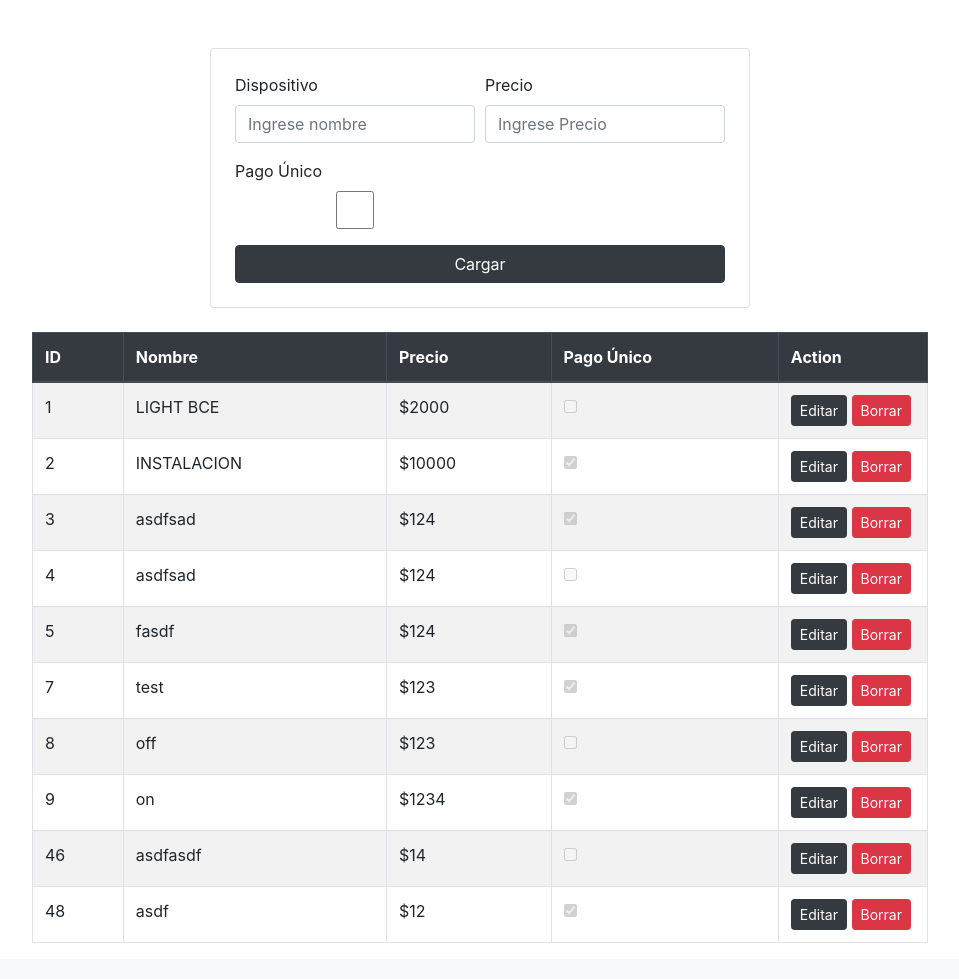
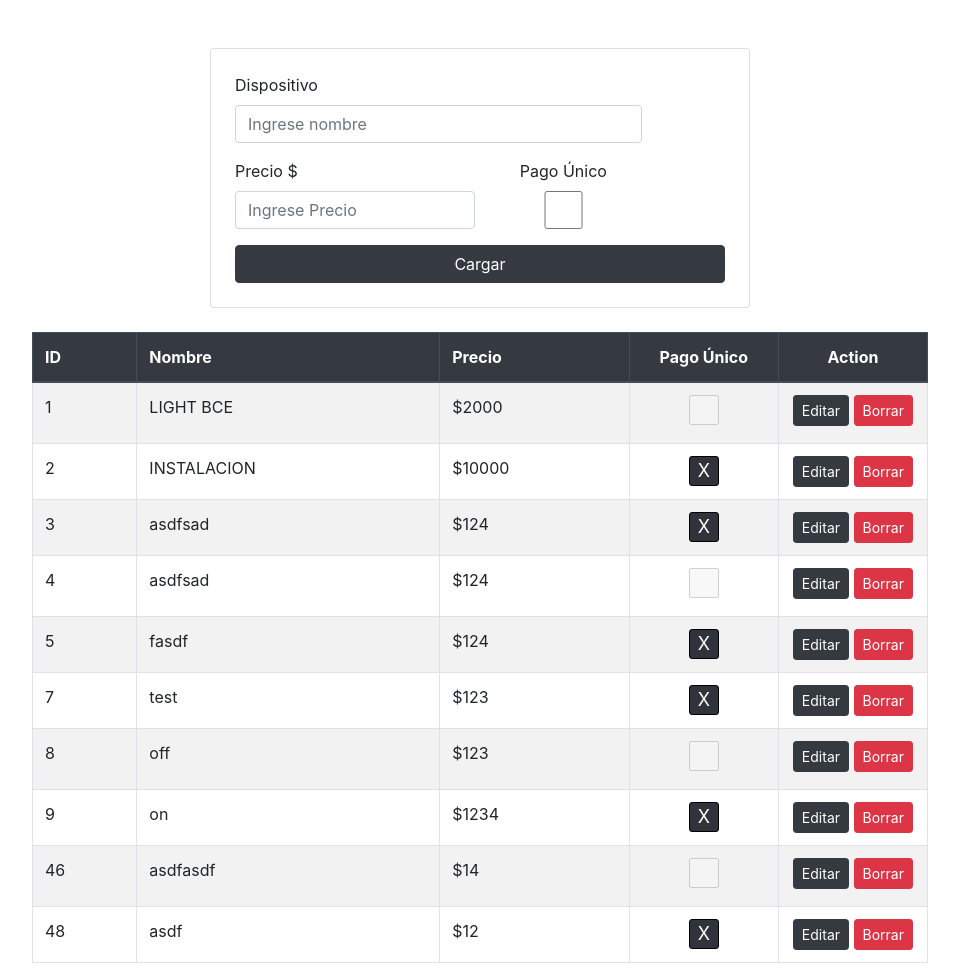
Before and after one commit to laharke/presupuestadorpdf, a Django app: page /abm_dispositivos in a window 1280 px wide. Shown: the part 64-1043 px from the top of the page, without its empty margins (160-1119 px from the left). Before the commit the page ends 1007 px from the top, so only its background shows below. Run offline with Django 5.2, Linux system fonts and the light colour scheme; a user stored in the database is signed in; data comes from the database, SQL or seed files in the repository; both versions use the stored data as it was after the commit; some libraries are stand-ins or nearby versions.

Commit message:
style table y minor fixes

```diff
--- a/clientes/static/style.css
+++ b/clientes/static/style.css
@@ -312,3 +312,20 @@ section p {
     max-width: 400px;
     width: 100%;
 }
+
+.checkbox-container:has(> input:disabled:checked)::after {
+    width: 30px;
+    height: 30px;
+    font-size: 18px;
+    background: #30323c;
+    display: inline-block;
+    border: 1px solid #000000;
+    border-radius: 3px;
+    color: white;
+    content: "X";
+    text-align: center;
+}
+
+.checkbox-container input:disabled:checked {
+    display: none
+}
--- a/clientes/templates/abm_dispositivos.html
+++ b/clientes/templates/abm_dispositivos.html
@@ -16,17 +16,17 @@
                 <form class="card p-4"  action="{% url 'abm_dispositivos' %}" method="post">
                     {% csrf_token %}
                     <div class="form-row">
-                        <div class="form-group col-md-6">
+                        <div class="form-group col-md-10">
                             <label for="name">Dispositivo</label>
                             <input type="text" class="form-control" name="nombreDispositivo" id="name" placeholder="Ingrese nombre" required>
                         </div>
                         <div class="form-group col-md-6">
-                            <label for="number">Precio</label>
-                            <input type="text" class="form-control" name="precioDispositivo" id="number" placeholder="Ingrese Precio" required>
+                            <label for="number">Precio $</label>
+                            <input type="text" class="form-control" name="precioDispositivo" id="number" placeholder="Ingrese Precio" inputmode="numeric" pattern="\d*" required>
                         </div>
-                        <div class="form-group col-md-6">
+                        <div class="form-group col-md-4" style="text-align: center !important;">
                             <label for="number">Pago Único</label>
-                            <input type="checkbox" class="form-control" name="pagoUnico" id="pagoUnico" placeholder="">
+                            <input type="checkbox" class="form-control" name="pagoUnico" id="pagoUnico" placeholder="" style="accent-color: #546ed4;">
                         </div>
                     </div>
                     <button type="submit" class="btn btn-dark btn-block">Cargar</button>
@@ -44,8 +44,8 @@
                     <th>ID</th>
                     <th>Nombre</th>
                     <th>Precio</th>
-                    <th>Pago Único</th>
-                    <th class="col-md-2">Action</th>
+                    <th style="text-align: center;" class="col-md-2">Pago Único</th>
+                    <th style="text-align: center;" class="col-md-2">Action</th>
                 </tr>
             </thead>
             <tbody>
@@ -55,8 +55,8 @@
                         <td>{{ dispositivo.id }}</td>
                         <td>{{ dispositivo.nombre }}</td>
                         <td>${{ dispositivo.precio }}</td>
-                        <td><input type="checkbox" {% if dispositivo.pagoUnico == True %} checked {% endif %} disabled></td>
-                        <td>
+                        <td style="text-align:center;" class="checkbox-container"><input style="width:30px; height:30px;"  type="checkbox" {% if dispositivo.pagoUnico == True %} checked {% endif %} disabled></td>
+                        <td style="text-align: center !important;">
                             <button onclick="editDispositivo({{ dispositivo.id }}, '{{ dispositivo.nombre }}', {{ dispositivo.precio }}, '{{ dispositivo.pagoUnico }}')" class="btn btn-dark btn-sm">Editar</button>
                             <button onclick="borrarDispositivo({{ dispositivo.id }})" class="btn btn-danger btn-sm">Borrar</button>
                         </td>
@@ -83,7 +83,7 @@
                     {% csrf_token %}
                     <div class="form-row">
                         <input type="hidden" name="idEdicion" id="idEdicion">
-                        <div class="form-group col-md-6">
+                        <div class="form-group col-md-10">
                             <label for="name">Dispositivo</label>
                             <input type="text" class="form-control" name="nameEdicion" id="nameEdicion" placeholder="Ingrese nombre" required>
                         </div>
@@ -91,9 +91,9 @@
                             <label for="number">Precio</label>
                             <input type="text" class="form-control" name="precioEdicion" id="precioEdicion" placeholder="Ingrese Precio" required>
                         </div>
-                        <div class="form-group col-md-6">
+                        <div class="form-group col-md-4" style="text-align: center !important;">
                             <label for="number">Pago Único</label>
-                            <input type="checkbox" class="form-control" name="pagoUnicoEdicion" id="pagoUnicoEdicion" placeholder="">
+                            <input type="checkbox" class="form-control" name="pagoUnicoEdicion" id="pagoUnicoEdicion" placeholder="" style="accent-color: #546ed4;">
                         </div>
                     </div>
                     <button type="submit" class="btn btn-dark btn-block">Editar</button>
--- a/clientes/views.py
+++ b/clientes/views.py
@@ -120,5 +120,3 @@ def generar_pdf(request):
         response = HttpResponse(bytes(pdf.output()), content_type='application/pdf')
         response['Content-Disposition'] = "attachment; filename=myfilename.pdf"
         return response
-
-        return JsonResponse({'result':'ok'})
```
Also changed, not shown: db.sqlite3.
